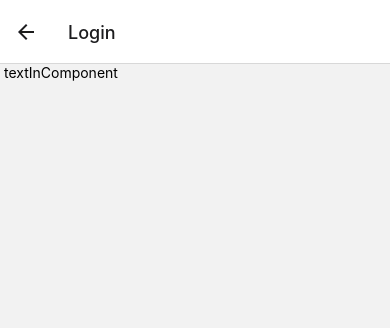
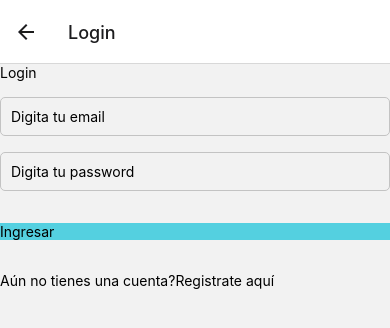
Before and after one commit to francescaporro/PROYECTORN, a React Native app in the folder proyrn/: screen /Login in a window 390 px wide. Shown: the top 328 px of the page. Built offline with nearby package versions, Linux system fonts and the light colour scheme.

Commit message:
rompe xq hay partes incompletas

```diff
--- a/proyrn/src/components/FormLogin.js
+++ b/proyrn/src/components/FormLogin.js
@@ -0,0 +1,69 @@
+import React, {Component} from 'react'
+import {Text, View, TouchableOpacity, TextInput, StyleSheet} from 'react-native'
+import { auth } from '../firebase/config'
+
+
+class FormLogin extends Component {
+    constructor(props){
+        super(props)
+        this.state = {
+            email:'',
+            password:''
+        }
+    }
+
+    ingresar(email, password){
+        auth.signInWithEmailAndPassword(email, password)
+        .then( resp => this.props.navigation.navigate('HomeNav'))
+        .catch( err => console.log(err))
+    }
+
+    render(){
+        return(
+            <View>
+                <TextInput
+                    placeholder='Digita tu email'
+                    keyboardType='email-address'
+                    value={this.state.email}
+                    onChangeText={(text)=> this.setState({email : text})}
+                    style={styles.input}
+                />
+
+                <TextInput
+                    placeholder='Digita tu password'
+                    keyboardType='default'
+                    value={this.state.password}
+                    onChangeText={(text)=> this.setState({password : text})}
+                    style={styles.input}
+                />
+                <TouchableOpacity
+                    style={styles.btn}
+                    onPress={()=> this.ingresar(this.state.email, this.state.password)}
+                >
+                    <Text>Ingresar</Text>
+                </TouchableOpacity>
+            </View>
+        )
+    }
+
+}
+
+const styles = StyleSheet.create({
+    container:{
+        paddingHorizontal:16,
+        margin: 16
+    },
+    input:{
+        borderWidth:1,
+        borderColor: '#c3c3c3',
+        borderRadius:5,
+        marginTop:16,
+        padding:10
+    },
+    btn:{
+        marginVertical:32,
+        backgroundColor:'#54d0e0',
+    }
+})
+
+export default FormLogin
--- a/proyrn/src/components/FormRegister.js
+++ b/proyrn/src/components/FormRegister.js
@@ -3,8 +3,8 @@ import React, { Component } from 'react'
 import {auth} from '../firebase/config'
 
 class FormRegister extends Component {
-    constructor(){
-        super()
+    constructor(props){
+        super(props)
         this.state = {
             inputMail: '',
             inputPassword:''
@@ -13,13 +13,15 @@ class FormRegister extends Component {
 
     registrarUsuario(mail, password){
         auth.createUserWithEmailAndPassword(mail, password)
-        .then( data => console.log(data))
-        .catch(err => console.log(err))
-    }
-
-    loguearUsuario(email, password){
-        auth.signInWithEmailAndPassword(email, password)
-        .then(data => console.log(data))
+        .then( data => {
+            auth.onAuthStateChanged(user => {
+                if(user){
+                    this.props.navigation.navigate('HomeNav')
+                } else {
+                    this.props.navigation.navigate('Login')
+                }
+            })
+        })
         .catch(err => console.log(err))
     }
 
@@ -30,7 +32,7 @@ class FormRegister extends Component {
             style={styles.input}
             placeholder='Digita su correo electronico'
             keyboardType='email-address'
-            onChangeText={(text)=> this.setState({inputMail: text}) } // evento que recibe un callback (text)
+            onChangeText={(text)=> this.setState({inputMail: text}) }
             value={this.state.inputMail}
         />
         <TextInput
@@ -38,19 +40,13 @@ class FormRegister extends Component {
             placeholder='Digita tu password'
             onChangeText={(text) => this.setState({inputPassword: text})}
             value={this.state.inputPassword}
-            secureTextEntry={true} // para q aparezcan circulitos y no las letras
+            secureTextEntry={true}
         />
         <TouchableOpacity
             style={styles.btn}
             onPress={()=> this.registrarUsuario(this.state.inputMail, this.state.inputPassword)}
         >
             <Text style={styles.btnText}>Registrar mi usuario</Text>
-        </TouchableOpacity>
-        <TouchableOpacity
-            style={styles.btn}
-            onPress={()=> this.loguearUsuario(this.state.inputMail, this.state.inputPassword)}
-        >
-            <Text style={styles.btnText}>Loguear mi usuario</Text>
         </TouchableOpacity>
       </View>
     )
@@ -66,7 +62,7 @@ const styles = StyleSheet.create({
         padding:5
     },
     btn:{
-        marginTop:32,
+        marginVertical:32,
         backgroundColor: '#54d0e0',
         padding: 10,
         borderRadius:20,
--- a/proyrn/src/navigation/Home.js
+++ b/proyrn/src/navigation/Home.js
@@ -3,7 +3,7 @@ import { FontAwesome } from '@expo/vector-icons';
 import { AntDesign } from '@expo/vector-icons';
 import React from 'react'
 import { createBottomTabNavigator } from '@react-navigation/bottom-tabs'
-import Home from '../screens/Home'
+import Feed from '../screens/Feed'
 import Profile from '../screens/Profile'
 import NewPost from '../screens/NewPost'
 const Tab = createBottomTabNavigator()
@@ -11,7 +11,7 @@ const Tab = createBottomTabNavigator()
 export default function HomeNav() {
   return (
     <Tab.Navigator screenOptions={{ tabBarShowLabel: false }}>
-        <Tab.Screen name='Home' component={Home}  options= { {tabBarIcon : ()=> <AntDesign name="home" size={24} color="black" />}}/>
+        <Tab.Screen name='Feed' component={Feed}  options= { {tabBarIcon : ()=> <AntDesign name="home" size={24} color="black" />}}/>
         <Tab.Screen name='Profile' component={Profile} options= {{tabBarIcon: ()=> <AntDesign name="user" size={24} color="black" />}} />
         <Tab.Screen name= 'NewPost' component={NewPost} options= {{tabBarIcon: ()=> <AntDesign name="pluscircleo" size={24} color="black" />}}/>
     </Tab.Navigator>
--- /dev/null
+++ b/proyrn/src/screens/Feed.js
@@ -0,0 +1,24 @@
+import React, { Component } from 'react'
+import { Text, View } from 'react-native'
+import { db } from '../firebase/config'
+
+export default class Feed extends Component {
+    componentDidMount(){
+        db.collection('posts').onSnapshot( docs=> {
+            let arrDocs=[]
+
+            docs.forEach(doc=> arrDocs.push({
+                id: doc.id,
+                data: doc.data()
+            }
+            ))
+        })
+    }
+    render() {
+        return (
+            <View>
+                <Text> textInComponent </Text>
+            </View>
+        )
+    }
+}
--- a/proyrn/src/screens/Login.js
+++ b/proyrn/src/screens/Login.js
@@ -1,12 +1,24 @@
+import { Text, View, TouchableOpacity } from 'react-native'
 import React, { Component } from 'react'
-import { Text, View } from 'react-native'
+import FormLogin from '../components/FormLogin'
 
-export default class Login extends Component {
+class Login extends Component {
   render() {
     return (
       <View>
-                <Text> textInComponent </Text>
+        <Text>Login</Text>
+        <FormLogin navigation={this.props.navigation} />
+        <Text>
+            Aún no tienes una cuenta?
+            <TouchableOpacity
+                onPress={()=> this.props.navigation.navigate('Register')}
+            >
+                <Text>Registrate aquí</Text>
+            </TouchableOpacity>
+        </Text>
       </View>
     )
   }
 }
+
+export default Login
```
Also changed, not shown: proyrn/src/components/Posteos.js (added). Lines whose indentation alone changed are shown as unchanged.
